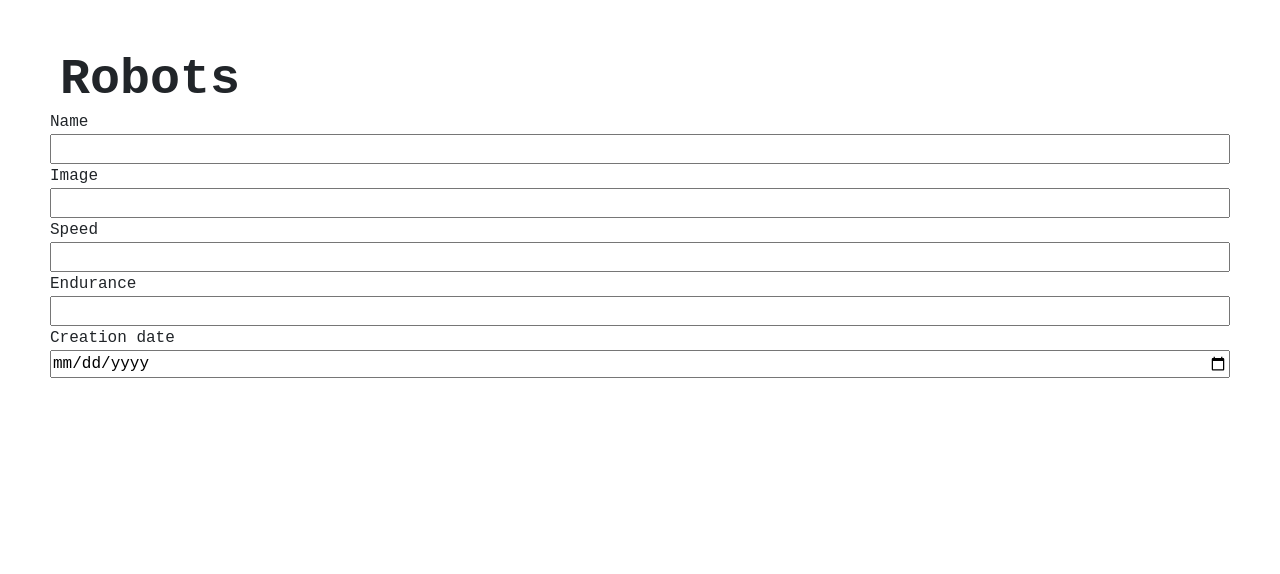
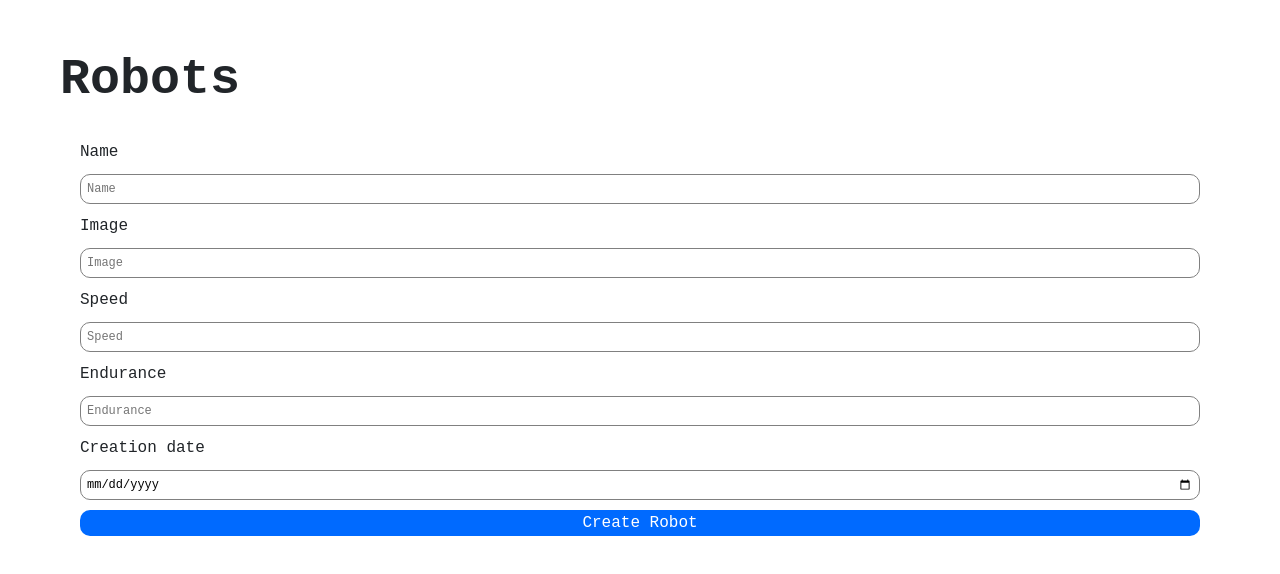
Before and after one commit to a9nna/202301-w7ch2-ana-coronel-front, a React (Create React App) app: page / in a window 1280 px wide. Shown: the top 574 px of the page. Built offline with nearby package versions, Linux system fonts and the light colour scheme.

Commit message:
Add styles to Form component

```diff
--- a/src/components/Form/Form.tsx
+++ b/src/components/Form/Form.tsx
@@ -2,18 +2,38 @@ import FormStyled from "./FormStyled";
 
 const Form = (): JSX.Element => {
   return (
-    <FormStyled>
-      <label htmlFor="">Name</label>
-      <input type="text" />
-      <label htmlFor="">Image</label>
-      <input type="text" />
-      <label htmlFor="">Speed</label>
-      <input type="text" />
-      <label htmlFor="">Endurance</label>
-      <input type="text" />
-      <label htmlFor="">Creation date</label>
-      <input type="date" />
-      <button type="submit"></button>
+    <FormStyled className="form">
+      <label htmlFor="Name" aria-label="Robot name" className="form__name">
+        Name
+      </label>
+      <input type="text" placeholder="Name" className="form__input" />
+      <label htmlFor="Image" aria-label="Robot image" className="form__name">
+        Image
+      </label>
+      <input type="text" placeholder="Image" className="form__input" />
+      <label htmlFor="Speed" aria-label="Speed stat" className="form__name">
+        Speed
+      </label>
+      <input type="text" placeholder="Speed" className="form__input" />
+      <label
+        htmlFor="Endurance"
+        aria-label="Endurance stat"
+        className="form__name"
+      >
+        Endurance
+      </label>
+      <input type="text" placeholder="Endurance" className="form__input" />
+      <label
+        htmlFor="Creation date"
+        aria-label="Creation date"
+        className="form__name"
+      >
+        Creation date
+      </label>
+      <input type="date" className="form__input" />
+      <button type="submit" className="form__button">
+        Create Robot
+      </button>
     </FormStyled>
   );
 };
--- a/src/components/Form/FormStyled.tsx
+++ b/src/components/Form/FormStyled.tsx
@@ -3,6 +3,24 @@ import styled from "styled-components";
 const FormStyled = styled.form`
   display: flex;
   flex-direction: column;
+  gap: 10px;
+  padding: 30px;
+
+  .form {
+    &__input {
+      border: 1px solid gray;
+      border-radius: 10px;
+      padding: 0 6px;
+      font-size: 12px;
+      height: 30px;
+    }
+
+    &__button {
+      border-radius: 10px;
+      background-color: #006aff;
+      color: #fff;
+    }
+  }
 `;
 
 export default FormStyled;
```
